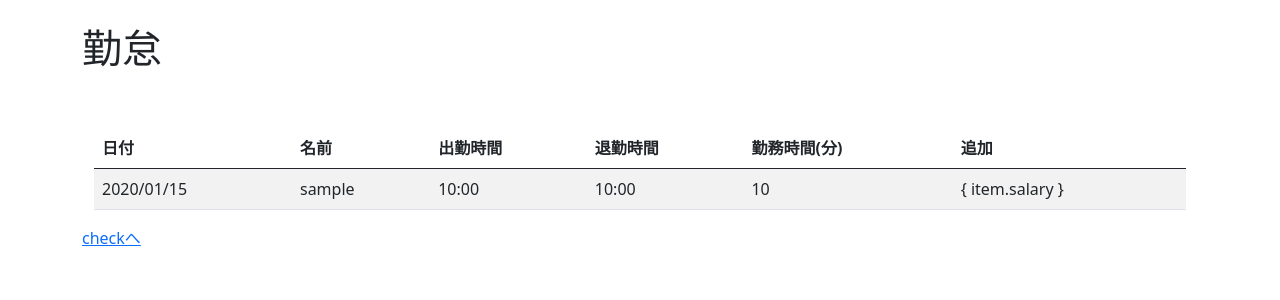
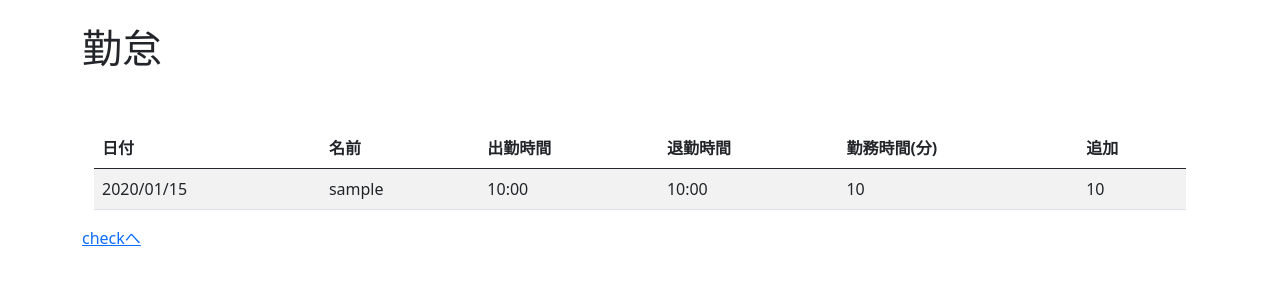
Before and after one commit to Hikaru1656/easy_kintai, a Django app: template attendance/templates/attendance/attends.html in a window 1280 px wide. Shown: the part 56-356 px from the top of the page. Run offline with Django 4.2, Linux system fonts and the light colour scheme; the template is opened without the code that fills it: values that come from a table or form of the project are taken from there, others are empty; a user stored in the database is signed in; tables that the repository leaves empty hold one stand-in row (values such as "Sample post"); some libraries are stand-ins or nearby versions.

Commit message:
attends.html修正2

```diff
--- a/attendance/templates/attendance/attends.html
+++ b/attendance/templates/attendance/attends.html
@@ -28,7 +28,7 @@
           <td>{{ item.start_time | date:'H:i' }}</td>
           <td>{{ item.end_time | date:'H:i' }}</td>
           <td>{{ item.total_time }}</td>
-          <td>{ item.salary }</td>
+          <td>{{ item.salary }}</td>
         </tr>
         {% endfor %}
       </tbody>
--- a/attendance/views.py
+++ b/attendance/views.py
@@ -20,7 +20,7 @@ def attends(request):
     else:
         attend_data = Attend.objects.all()
         params = {
-        'attendData':attend_data
+        'attend_data':attend_data
         }
         return render(request, 'attendance/attends.html', params)
 
```
